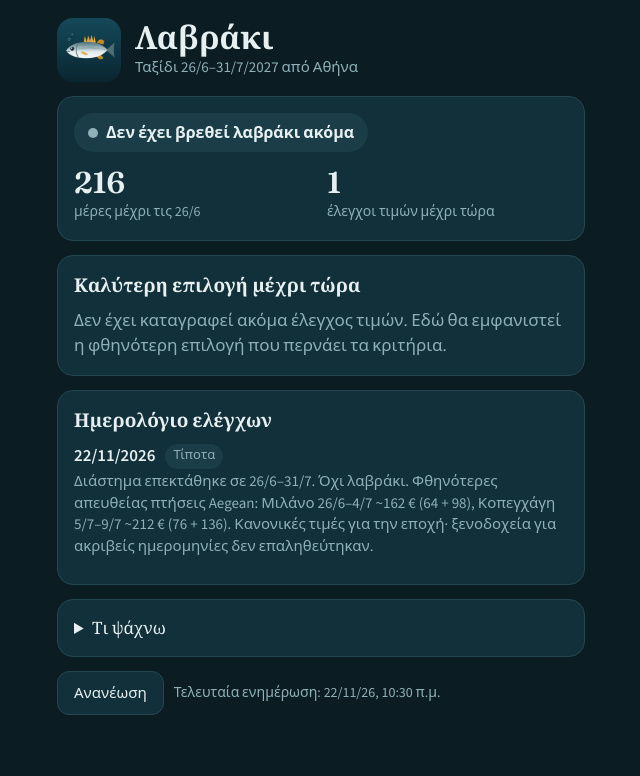
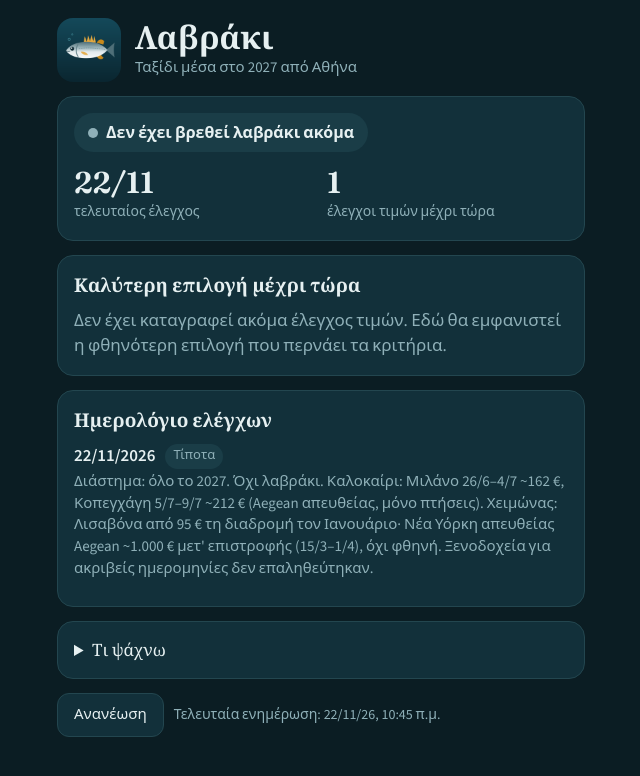
Before and after one commit to mimis37s/lavraki, a plain HTML site: page index.html in a window 1280 px wide. Shown: the whole page, without its empty margins (319-959 px from the left). Drawn offline with nearby package versions, Linux system fonts and the light colour scheme.

Commit message:
Αναζήτηση για όλο το 2027
Co-Authored-By: Claude Opus 5.5 <noreply@anthropic.com>
Claude-Session: https://claude.ai/code/session_01PhE42CEXWYij1hJSBFhpY1

```diff
--- a/data.json
+++ b/data.json
@@ -1,8 +1,12 @@
 {
-  "updated": "2026-11-22T12:30:00+02:00",
+  "updated": "2026-11-22T12:45:00+02:00",
   "status": "none",
   "best": null,
   "log": [
-    { "date": "2026-11-22", "result": "none", "summary": "Διάστημα επεκτάθηκε σε 26/6–31/7. Όχι λαβράκι. Φθηνότερες απευθείας πτήσεις Aegean: Μιλάνο 26/6–4/7 ~162 € (64 + 98), Κοπεγχάγη 5/7–9/7 ~212 € (76 + 136). Κανονικές τιμές για την εποχή· ξενοδοχεία για ακριβείς ημερομηνίες δεν επαληθεύτηκαν." }
+    {
+      "date": "2026-11-22",
+      "result": "none",
+      "summary": "Διάστημα: όλο το 2027. Όχι λαβράκι. Καλοκαίρι: Μιλάνο 26/6–4/7 ~162 €, Κοπεγχάγη 5/7–9/7 ~212 € (Aegean απευθείας, μόνο πτήσεις). Χειμώνας: Λισαβόνα από 95 € τη διαδρομή τον Ιανουάριο· Νέα Υόρκη απευθείας Aegean ~1.000 € μετ' επιστροφής (15/3–1/4), όχι φθηνή. Ξενοδοχεία για ακριβείς ημερομηνίες δεν επαληθεύτηκαν."
+    }
   ]
 }
--- a/index.html
+++ b/index.html
@@ -69,14 +69,14 @@ button:focus-visible,a:focus-visible,summary:focus-visible{outline:3px solid var
     <img src="icon-192.png" alt="">
     <div>
       <h1>Λαβράκι</h1>
-      <div class="sub">Ταξίδι 26/6–31/7/2027 από Αθήνα</div>
+      <div class="sub">Ταξίδι μέσα στο 2027 από Αθήνα</div>
     </div>
   </header>
 
   <section class="card" aria-live="polite">
     <span id="pill" class="pill">Φορτώνω…</span>
     <div class="stats">
-      <div class="stat"><b id="days">–</b><span>μέρες μέχρι τις 26/6</span></div>
+      <div class="stat"><b id="last">–</b><span>τελευταίος έλεγχος</span></div>
       <div class="stat"><b id="checks">–</b><span>έλεγχοι τιμών μέχρι τώρα</span></div>
     </div>
   </section>
@@ -95,11 +95,11 @@ button:focus-visible,a:focus-visible,summary:focus-visible{outline:3px solid var
     <details>
       <summary>Τι ψάχνω</summary>
       <ul>
-        <li>Αναχώρηση από Αθήνα, 1 άτομο, 4–8 βράδια μέσα στο 26/6–31/7/2027.</li>
+        <li>Αναχώρηση από Αθήνα, 1 άτομο, 4–8 βράδια, οποτεδήποτε μέσα στο 2027.</li>
         <li>Νέα Υόρκη, Λισαβόνα, Μονακό (Νίκαια), Κόμο (Μιλάνο), Ελβετία, Νορβηγία, Δανία, Σουηδία, Φινλανδία.</li>
         <li>Απευθείας πτήσεις, χωρίς Ryanair, easyJet, Wizz Air και παρόμοιες.</li>
         <li>Ξενοδοχείο στο κέντρο, ≥ 8/10 στο Booking, καθαριότητα ≥ 8,5, χωρίς παράπονα για βρώμα.</li>
-        <li>Λαβράκι: πακέτο περίπου 25–30% κάτω από το τυπικό για την περίοδο, με ίδια ποιότητα.</li>
+        <li>Λαβράκι: πακέτο περίπου 25–30% κάτω από το τυπικό για τον ίδιο μήνα και προορισμό, με ίδια ποιότητα.</li>
       </ul>
     </details>
   </section>
@@ -140,6 +140,9 @@ button:focus-visible,a:focus-visible,summary:focus-visible{outline:3px solid var
 
     var log = Array.isArray(d.log) ? d.log : [];
     $("checks").textContent = log.filter(function(e){ return e.result !== "setup"; }).length;
+    var dates = log.map(function(e){ return String(e.date || ""); }).sort();
+    var lastIso = dates.length ? dates[dates.length - 1] : "";
+    $("last").textContent = lastIso ? fmtDate(lastIso).slice(0, 5) : "–";
 
     var box = $("best"); box.textContent = "";
     var b = d.best;
@@ -181,7 +184,6 @@ button:focus-visible,a:focus-visible,summary:focus-visible{outline:3px solid var
       .catch(function(){ $("fresh").textContent = "Δεν φόρτωσαν τα δεδομένα. Έλεγξε τη σύνδεση και πάτα «Ανανέωση»."; });
   }
 
-  daysLeft();
   load();
   $("refresh").addEventListener("click", load);
   document.addEventListener("visibilitychange", function(){ if (!document.hidden) load(); });
--- a/sw.js
+++ b/sw.js
@@ -1,5 +1,5 @@
 // Network first, so the app always shows the latest check; cache only as an offline fallback.
-const CACHE = "lavraki-v2";
+const CACHE = "lavraki-v3";
 const SHELL = ["./", "index.html", "manifest.webmanifest", "icon-192.png", "icon-512.png", "apple-touch-icon.png"];
 self.addEventListener("install", e => { e.waitUntil(caches.open(CACHE).then(c => c.addAll(SHELL))); self.skipWaiting(); });
 self.addEventListener("activate", e => { e.waitUntil(self.clients.claim()); });
```
Also changed, not shown: manifest.webmanifest, 1 other file.
